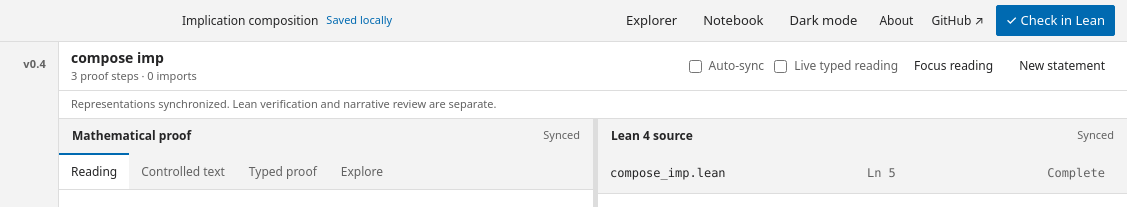
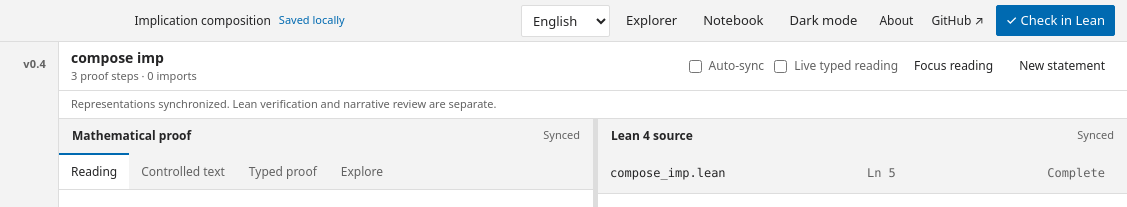
Before and after one commit to Liangebra/leanduet, a plain HTML site: page web/index.html in a window 1280 px wide. Shown: the top 207 px of the page, 153-1280 px from the left. Drawn offline with Linux system fonts and the light colour scheme.

Commit message:
Expose interface language selector in the workbench header

```diff
--- a/web/index.html
+++ b/web/index.html
@@ -1,6 +1,6 @@
 <!doctype html>
 <html lang="en" data-theme="light"><head><meta charset="utf-8"><meta name="viewport" content="width=device-width,initial-scale=1"><meta name="color-scheme" content="light dark"><title>LeanDuet — Mathematical proof workbench</title><link rel="stylesheet" href="style.css"><link rel="icon" href="logo.svg" type="image/svg+xml"></head>
-<body><header class="top"><a class="brand" href="./"><img src="logo.svg" alt="" width="34" height="34"><span>Lean<span class="accent">Duet</span></span></a><div class="topname"><span id="docname">Untitled proof</span><span class="pill" id="saveState">Local draft</span></div><div class="actions"><button id="toggleExplorer" title="Toggle explorer" aria-pressed="true">Explorer</button><button id="toggleLayout" aria-pressed="false" title="Switch editor layout">Notebook</button><button id="theme" title="Switch color theme">Dark mode</button><a class="iconlink" href="./about.html">About</a><a class="iconlink" href="https://github.com/Liangebra/leanduet" target="_blank" rel="noopener">GitHub ↗</a><button id="check" class="primary">✓ Check in Lean</button></div></header>
+<body><header class="top"><a class="brand" href="./"><img src="logo.svg" alt="" width="34" height="34"><span>Lean<span class="accent">Duet</span></span></a><div class="topname"><span id="docname">Untitled proof</span><span class="pill" id="saveState">Local draft</span></div><div class="actions"><select id="interfaceLanguage" aria-label="Interface language" title="Interface language"><option value="en">English</option><option value="zh">简体中文</option><option value="ja">日本語</option></select><button id="toggleExplorer" title="Toggle explorer" aria-pressed="true">Explorer</button><button id="toggleLayout" aria-pressed="false" title="Switch editor layout">Notebook</button><button id="theme" title="Switch color theme">Dark mode</button><a class="iconlink" href="./about.html">About</a><a class="iconlink" href="https://github.com/Liangebra/leanduet" target="_blank" rel="noopener">GitHub ↗</a><button id="check" class="primary">✓ Check in Lean</button></div></header>
 <div class="shell"><aside class="rail"><div class="rail-title">EXPLORER <span>v0.4</span></div><button class="railbtn" id="newDoc">＋ New proof</button><button class="railbtn" id="open">＋ Open document</button><button class="railbtn" id="download">↓ Export Lean</button><button class="railbtn" id="saveDoc">↓ Export workspace</button><input hidden id="file" type="file" accept=".lean,.json,text/plain,application/json"><div class="section-label">EXAMPLE LIBRARY</div><div id="examples"></div><div class="section-label">PROOF OUTLINE <span id="stepCount"></span></div><nav id="outline" aria-label="Proof outline"></nav><div class="railfoot"><a href="./community.html">Community</a><a href="https://github.com/Liangebra/leanduet/issues" target="_blank" rel="noopener">Contribute ↗</a><a href="https://github.com/Liangebra/leanduet/discussions" target="_blank" rel="noopener">Discussions ↗</a><small>Experimental · MIT<br>Independent open-source project</small></div></aside>
 <main><div class="worktop"><div><div class="eyebrow">Document</div><h1 id="theoremName">Proof</h1><p id="theoremMeta"></p></div><div class="workactions"><label class="switch"><input type="checkbox" id="auto"> Auto-sync</label><label class="switch"><input type="checkbox" id="liveNarrative"> Live typed reading</label><button id="focusMode" aria-pressed="false">Focus reading</button><button id="adopt">New statement</button></div></div>
 <div class="notice" id="notice" role="status" aria-live="polite"></div>
```
